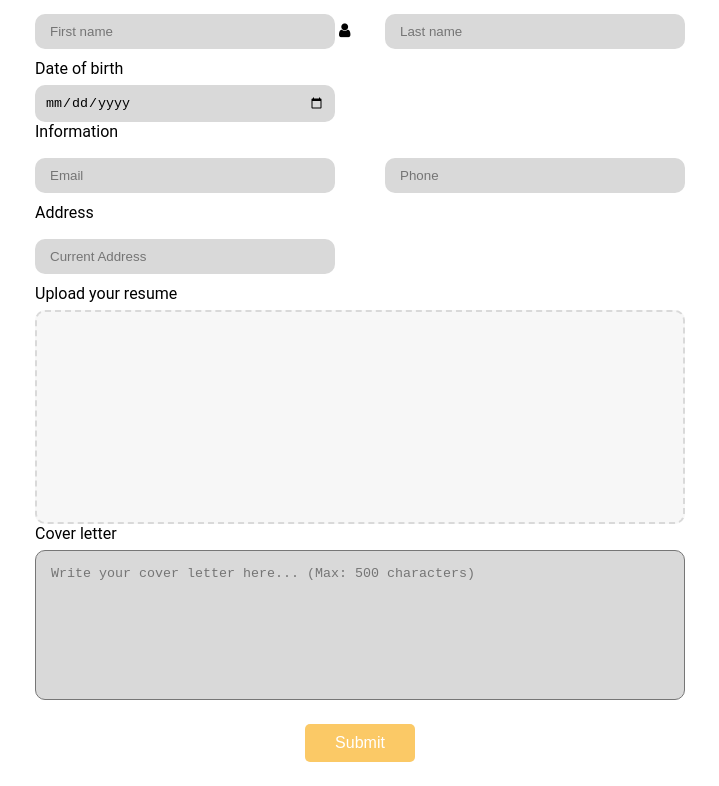
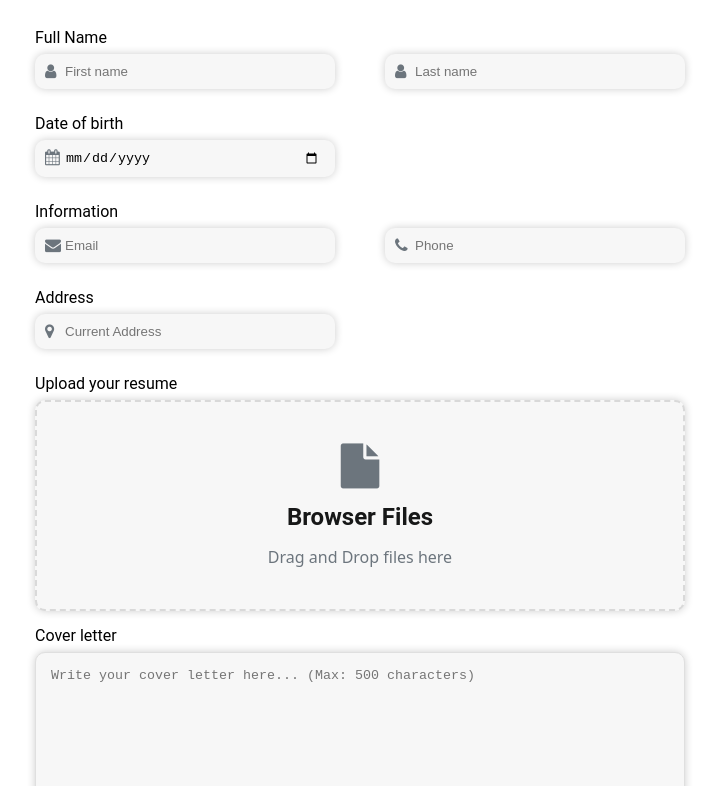
Before and after one commit to anass17/B3, a plain HTML site: page pages/Application_Form.html in a window 1280 px wide. Shown: the part 100-886 px from the top of the page, without its empty margins (280-999 px from the left). Before the commit the page ends 862 px from the top, so only its background shows below. Drawn offline with Linux system fonts and the light colour scheme.

Commit message:
Added Application Form

```diff
--- a/app-form-style.css
+++ b/app-form-style.css
@@ -1,4 +1,20 @@
-/* Application Form */
+/* Icons in Inputs */
+.input-icons {
+    position: relative;
+}
+
+.input-icons i {
+    position: absolute;
+    left: 10px;
+    top: 17px;
+    transform: translateY(-50%);
+    color: #6c757d;
+}
+
+.input-icons input,
+.input-icons textarea {
+   /* padding-left: 50px; /* to leave space for icons */
+}
 
 .app-form-page .container form {
     width: 650px;
@@ -9,10 +25,12 @@
     color: var(--color-dark-green);
     text-align: center;
     margin-top: 50px;
+    margin-bottom: 50px;
 }
 
-.app-form-page .form label{
+.app-form-page .form label {
     margin-bottom: 7px;
+    margin-top: 15px;
     display: block;
 }
 
@@ -23,34 +41,26 @@
     width: 100%;
 }
 
-.app-form-page .icons input{
+.app-form-page .input-icons input {
     padding: 10px 15px;
-    margin: 10px 0;
+    margin: 0 0 10px;
     width: 300px;
-    background-color: #D9D9D9;
+    background-color: #f7f7f7;
+    box-shadow: 0 0px 8px 0 rgba(0, 0, 0, 0.2);
     border-radius: 10px;
     border: none;
-}
-.app-form-page .icons textarea{
- width:650px;
+    padding-left: 30px;
 }
 
-.app-form-page .date-bht input,
-.app-form-page .icons input[type="file"] {
-    width: 300px;
-    padding: 10px;
-    background-color: #D9D9D9;
+.app-form-page .input-icons textarea {
+    width: 100%;
+    height: 150px;
+    padding: 15px;
+    background-color: #f7f7f7;
+    box-shadow: 0 0px 8px 0 rgba(0, 0, 0, 0.2);
     border-radius: 10px;
-    border: none;
-}
-
-.app-form-page textarea {
-    height: 150px;
-    width: 100%;
-    padding: 15px;
-    border-radius: 10px;
-    background-color: #D9D9D9;
     resize: none;
+    border: 1px solid #dfdfdf;
 }
 
 .submit-btn {
@@ -73,15 +83,40 @@
     background-color: #e0ae52;
 }
 
-/* Style for file upload */
 .app-form-page .upload-file {
     background-color: #f7f7f7;
     padding: 20px;
     border-radius: 10px;
     border: 2px dashed #D9D9D9;
+    box-shadow: 0 0px 8px 0 rgba(0, 0, 0, 0.2);
     text-align: center;
     cursor: pointer;
     position: relative;
+    display: flex;
+    flex-direction: column;
+    justify-content: center;
+    height: 211px;
+    align-items: center;
+
+}
+.app-form-page .upload-file i{
+    position: static;
+    font-size: 45px;
+    transform: translate(0);
+
+}
+.app-form-page .upload-file .line1{
+    text-align: center;
+    color: #171818;
+    margin: 15px 0 15px;
+    font-family: var(--font-roboto);
+}
+
+.app-form-page .upload-file h1{
+    color: #6c757d;
+    font-family: var(--font-arima);
+    font-size: 16px;
+    font-weight: normal;
 }
 
 .app-form-page .upload-file input[type="file"] {
@@ -89,5 +124,8 @@
     width: 100%;
     height: 150px;
     cursor: pointer;
-    appearance: none;
+    position: absolute;
+    top: 0;
+    height: 100%;
+    left: 0;
 }
--- a/pages/Application_Form.html
+++ b/pages/Application_Form.html
@@ -1,5 +1,6 @@
 <!DOCTYPE html>
 <html lang="en">
+
 <head>
     <meta charset="UTF-8">
     <meta name="viewport" content="width=device-width, initial-scale=1.0">
@@ -8,50 +9,66 @@
     <link rel="stylesheet" href="../app-form-style.css">
     <title>Application Form</title>
 </head>
+
 <body class="app-form-page">
+
+
+
+
+
     <section>
         <div class="container">
             <h2>Application Form</h2>
             <form action="" class="form">
                 <label for="">Full Name</label>
                 <div class="users-info">
-                    <div class="icons">
-                        <input type="text"  placeholder="First name">
+                    <div class="input-icons">
                         <i class="fa fa-user"></i>
+                        <input type="text" placeholder="First name">
                     </div>
-                    <div class="icons">
+                    <div class="input-icons">
+                        <i class="fa fa-user"></i>
                         <input type="text" placeholder="Last name">
                     </div>
                 </div>
 
                 <label for="">Date of birth</label>
-                <div class="date-bht">
+                <div class="input-icons">
+                    <i class="fa fa-calendar"></i>
                     <input type="date" placeholder="mm/dd/yy">
                 </div>
 
                 <label for="">Information</label>
                 <div class="info">
-                    <div class="icons">
+                    <div class="input-icons">
+                        <i class="fa fa-envelope"></i>
                         <input type="email" placeholder="Email">
                     </div>
-                    <div class="icons">
+                    <div class="input-icons">
+                        <i class="fa fa-phone"></i>
                         <input type="tel" placeholder="Phone">
                     </div>
                 </div>
 
                 <label for="">Address</label>
-                <div class="icons">
+                <div class="input-icons">
+                    <i class="fa fa-map-marker"></i>
                     <input type="text" placeholder="Current Address">
                 </div>
 
                 <label for="">Upload your resume</label>
-                <div class="upload-file icons">
-                    <input type="file" class="file-upload">
+                <div class="upload-file input-icons">
+                    <i class="fa fa-file"></i>
+                    <input type="file" class="file-upload" >
+                    <h2 class="line1">Browser Files</h2>
+                    <h1>Drag and Drop files here</h1>
+
                 </div>
 
                 <label for="">Cover letter</label>
-                <div class="icons">
-                    <textarea name="" id="" placeholder="Write your cover letter here... (Max: 500 characters)" maxlength="500"></textarea>
+                <div class="input-icons">
+                    <textarea name="" id="" placeholder="Write your cover letter here... (Max: 500 characters)"
+                        maxlength="500"></textarea>
                 </div>
 
                 <div class="submit-btn">
@@ -61,4 +78,10 @@
         </div>
     </section>
 </body>
+
+
+
+
+
+
 </html>
```
